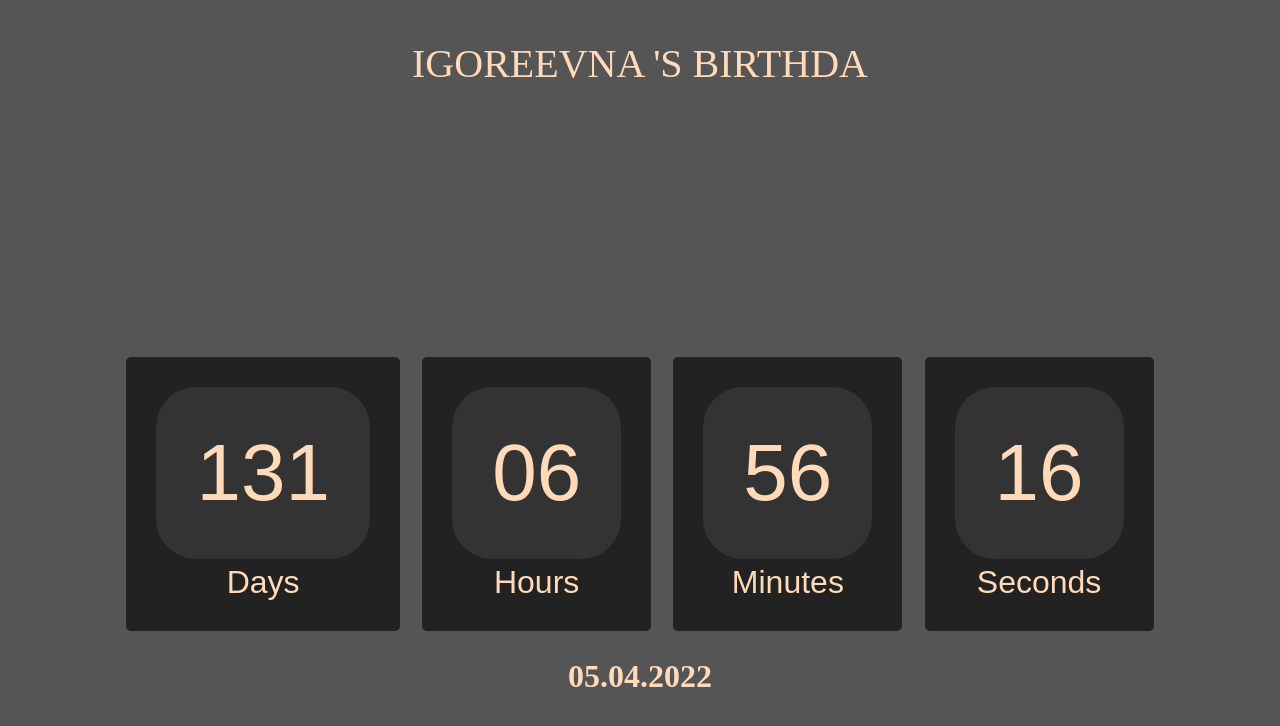
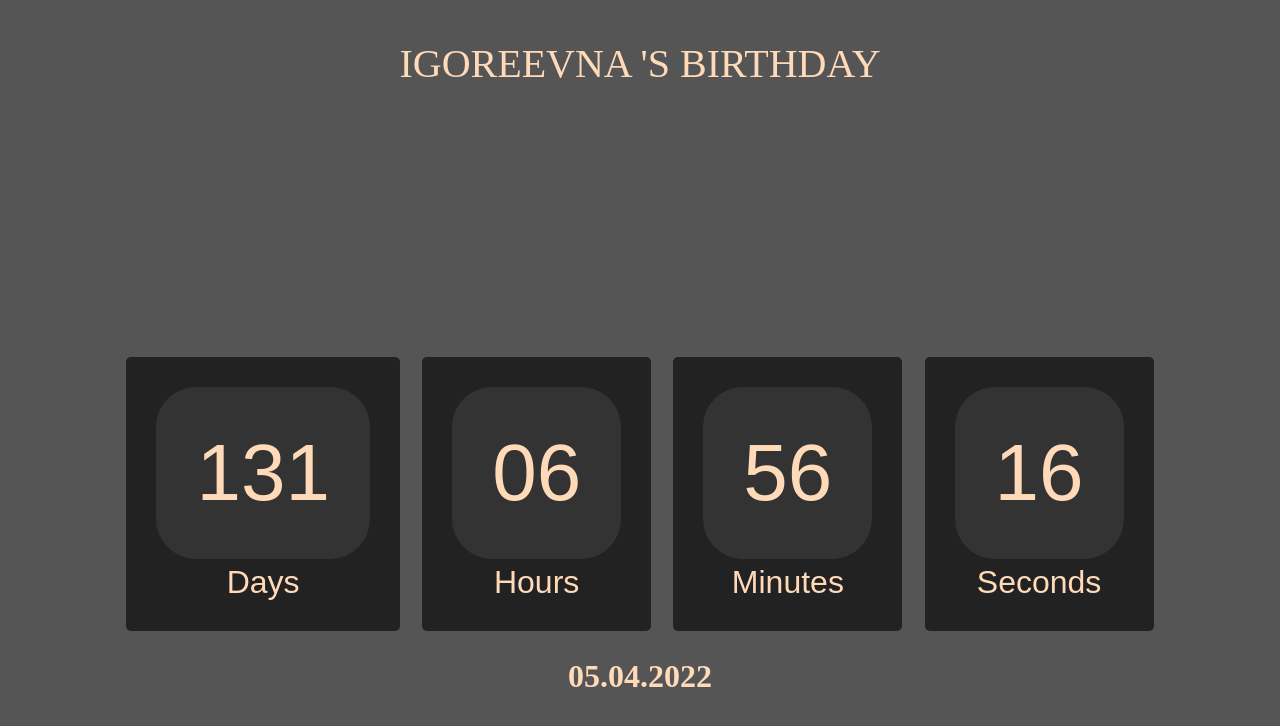
Before and after one commit to Igoreevna/clock, a plain HTML site: page index.html in a window 1280 px wide. Drawn offline with Linux system fonts and the light colour scheme.

Commit message:
Update index.html

```diff
--- a/index.html
+++ b/index.html
@@ -8,7 +8,7 @@
     <link rel="stylesheet" href="style.css" />
   </head>
   <body>
-    <h1 class="clock-title">IGOREEVNA 'S BIRTHDA</h1>
+    <h1 class="clock-title">IGOREEVNA 'S BIRTHDAY</h1>
     <div id="clock" class="clock">
       <div class="clock-number">
         <span class="days clock-time"></span>
```
